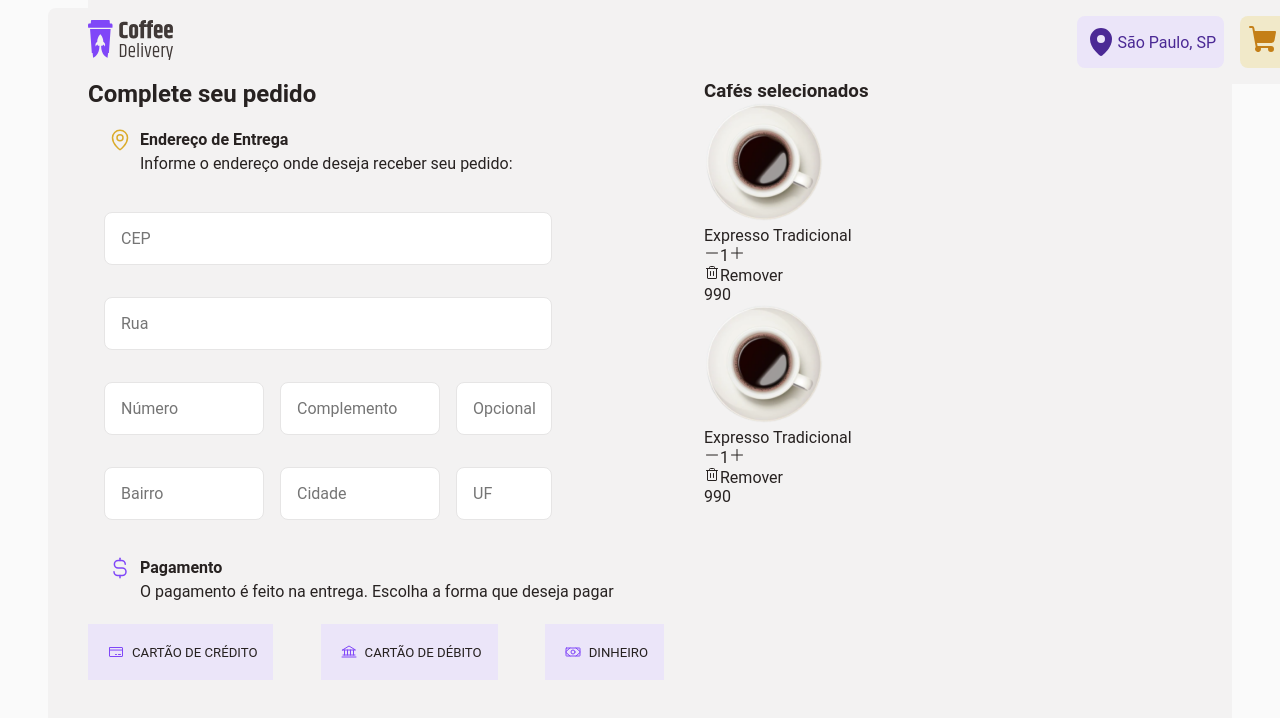
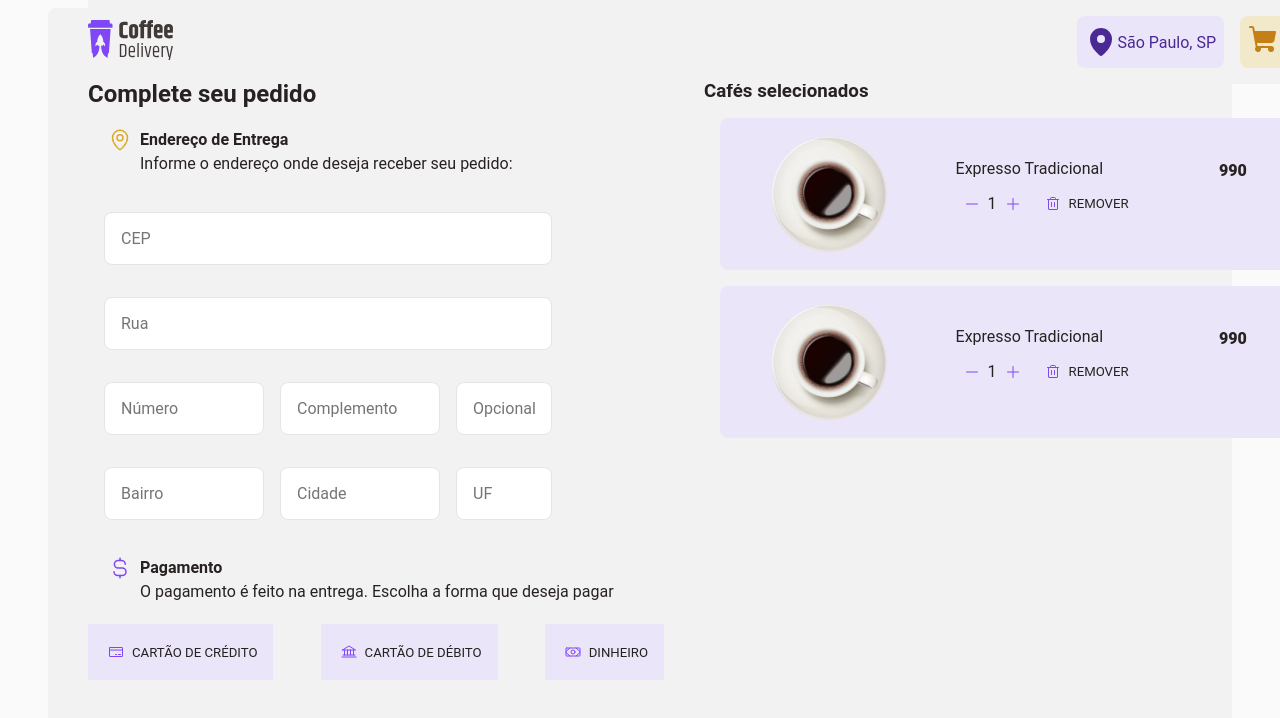
Before and after one commit to NearMaick/challenge-reactjs-coffeedelivery, a React (Vite) app: page /checkout in a window 1280 px wide. Shown: the top 718 px of the page. Built offline with nearby package versions, Linux system fonts and the light colour scheme.

Commit message:
style: Checkout #6 CheckoutItem

```diff
--- a/src/pages/Checkout/CheckoutCart/CheckoutItem/index.tsx
+++ b/src/pages/Checkout/CheckoutCart/CheckoutItem/index.tsx
@@ -1,12 +1,18 @@
 import { Minus, Plus, Trash } from "phosphor-react";
 import CoffeeImage from "../../../../assets/pageassets/american.svg";
+import {
+  ItemContainer,
+  ItemCounterContainer,
+  ItemCounterContent,
+} from "./styles";
 
 export function CheckoutItem() {
   return (
-    <div>
+    <ItemContainer>
       <img src={CoffeeImage} alt='' />
+      <ItemCounterContainer>
         <div>Expresso Tradicional</div>
-      <div>
+        <ItemCounterContent>
           <div>
             <Minus />
             <span>1</span>
@@ -16,10 +22,11 @@ export function CheckoutItem() {
             <Trash />
             <span>Remover</span>
           </div>
-      </div>
+        </ItemCounterContent>
+      </ItemCounterContainer>
       <div>
         <span>990</span>
       </div>
-    </div>
+    </ItemContainer>
   );
 }
--- /dev/null
+++ b/src/pages/Checkout/CheckoutCart/CheckoutItem/styles.ts
@@ -0,0 +1,58 @@
+import styled from "styled-components";
+
+export const ItemContainer = styled.div`
+  width: 100%;
+  background: ${(props) => props.theme["purple-100"]};
+  border-radius: 8px;
+
+  display: flex;
+  align-items: center;
+  justify-content: space-around;
+
+  margin: 1rem;
+  padding: 1rem;
+
+  div:nth-child(3) {
+    font-weight: 900;
+    padding-bottom: 3rem;
+  }
+
+  svg {
+    color: ${(props) => props.theme["purple-500"]};
+
+    height: 1rem;
+    width: 1rem;
+  }
+`;
+
+export const ItemCounterContainer = styled.div`
+  display: flex;
+  flex-direction: column;
+`;
+
+export const ItemCounterContent = styled.div`
+  display: flex;
+  justify-content: space-between;
+
+  div {
+    text-transform: uppercase;
+
+    margin: 0.5rem 0.5rem 0.5rem 0;
+    padding: 0.5rem;
+
+    display: flex;
+    align-items: center;
+
+    border-radius: 8px;
+
+    background: ${(props) => props.theme["purple-100"]};
+
+    span {
+      margin: 0 0.5rem;
+    }
+
+    span:last-child {
+      font-size: 0.825rem;
+    }
+  }
+`;
```
Lines whose indentation alone changed are shown as unchanged.
